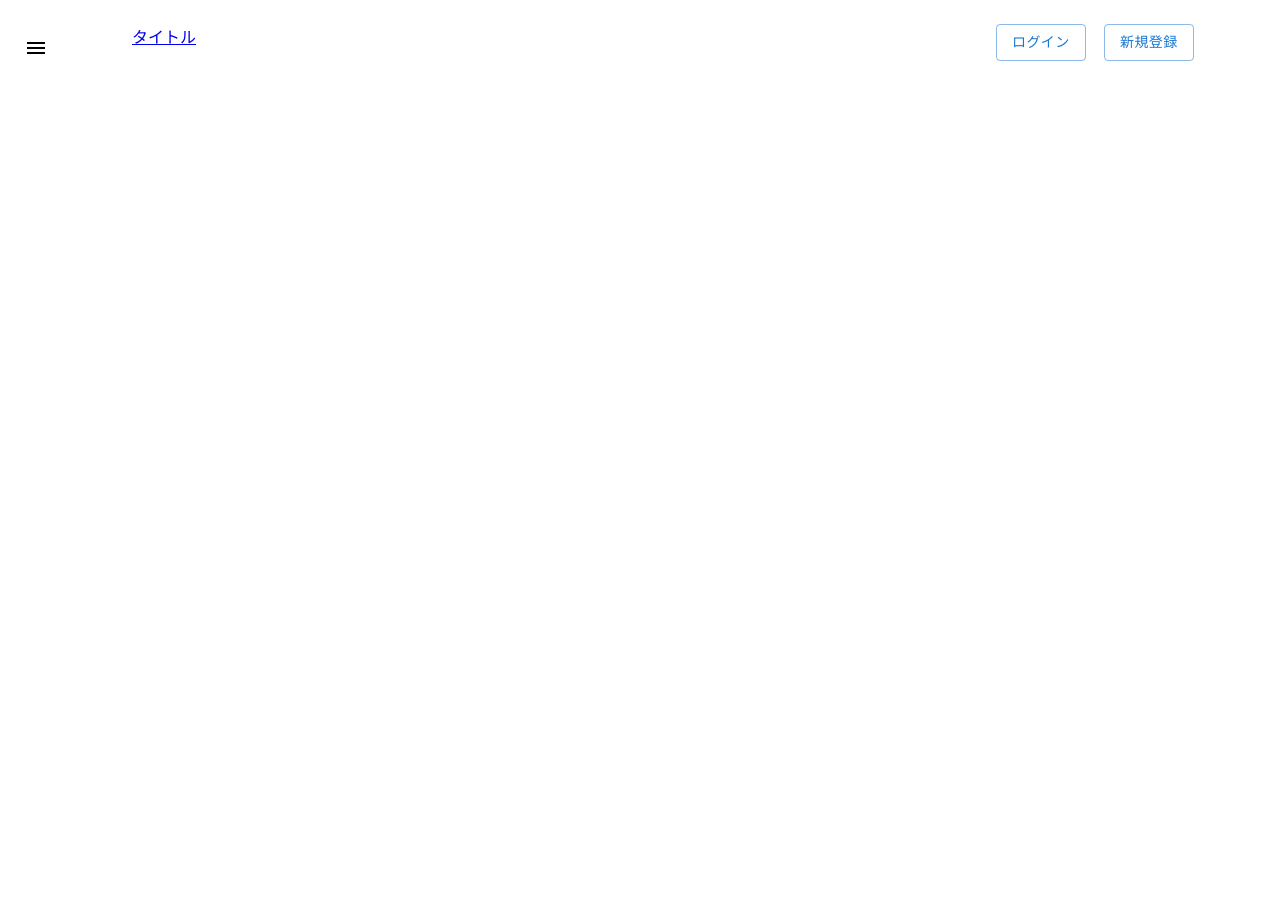
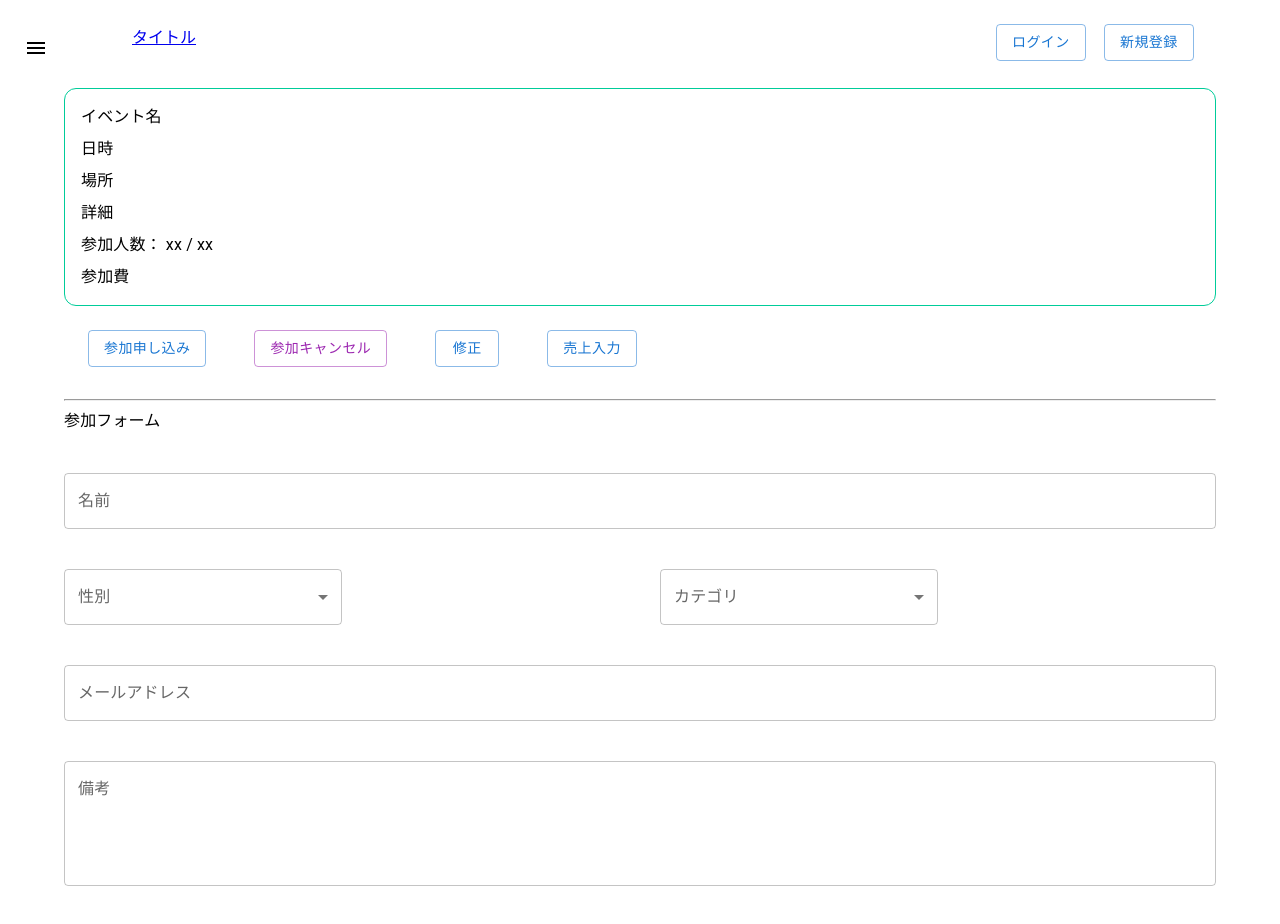
Before and after one commit to ke-kishimoto/opencourt-frontend, a React (Create React App) app: page /eventDetail/1/joinForm in a window 1280 px wide. Before the commit this address had no page. Shown: the top 924 px of the page. Before the commit the page ends 800 px from the top, so only its background shows below. Built offline with nearby package versions, Linux system fonts and the light colour scheme.

Commit message:
登録フォーム追加

```diff
--- a/src/App.js
+++ b/src/App.js
@@ -16,6 +16,7 @@ import UserCategory from './pages/UserCategory';
 import SegmentDelivery from './pages/SegmentDelivery';
 import EventSales from './components/EventSales';
 import JoinCancel from './components/JoinCancel';
+import JoinForm from './components/JoinForm';
 
 function App() {
   return (
@@ -38,6 +39,7 @@ function App() {
           <Route path="/eventDetail/:id" element={<EventDetail/>}>
             <Route path="eventSales" element={<EventSales/>}></Route>
             <Route path="joinCancel" element={<JoinCancel/>}></Route>
+            <Route path="joinForm" element={<JoinForm/>}></Route>
           </Route>
         </Routes>
       </BrowserRouter>
--- /dev/null
+++ b/src/components/JoinForm.js
@@ -0,0 +1,176 @@
+import TextField from '@mui/material/TextField';
+import Button from '@mui/material/Button';
+import Grid from '@mui/material/Grid';
+import Box from '@mui/material/Box';
+import Typography from '@mui/material/Typography';
+import InputLabel from '@mui/material/InputLabel';
+import MenuItem from '@mui/material/MenuItem';
+import FormControl from '@mui/material/FormControl';
+import Select from '@mui/material/Select';
+import { useState, useEffect } from "react";
+
+const JoinForm = () => {
+
+  const [companions, setCompanions] = useState([]);
+  const companion = {
+    name: '', gender: '', category: '',
+  };
+
+  const gender = [
+    { label: '男性', value: 'men' },
+    { label: '女性', value: 'women' },
+  ]
+
+  const categories = [
+    { id: 1, label: '社会人' },
+    { id: 2, label: '大学生' },
+    { id: 3, label: '高校生以下' },
+  ]
+
+  return (
+    <Box>
+      <Grid container spacing={5}>
+        <Grid item xs={12}>
+          <Typography>参加フォーム</Typography>
+        </Grid>
+        <Grid item xs={12}>
+          <TextField
+            fullWidth
+            label="名前"
+            variant="outlined"
+          />
+        </Grid>
+        <Grid item xs={6}>
+          <FormControl sx={{ width: '50%' }}>
+            <InputLabel>性別</InputLabel>
+            <Select
+              required
+              name="gender"
+              label="性別"
+            >
+              {gender.map(e => {
+                return (
+                  <MenuItem
+                    value={e.value}
+                    key={e.value}
+                  >
+                    {e.label}
+                  </MenuItem>
+                );
+              })}
+            </Select>
+          </FormControl>
+        </Grid>
+        <Grid item xs={6}>
+          <FormControl sx={{ width: '50%' }}>
+            <InputLabel>カテゴリ</InputLabel>
+            <Select
+              required
+              name="category"
+              label="カテゴリ"
+            >
+              {categories.map(e => {
+                return (
+                  <MenuItem
+                    value={e.id}
+                    key={e.value}
+                  >
+                    {e.label}
+                  </MenuItem>
+                );
+              })}
+            </Select>
+          </FormControl>
+        </Grid>
+        <Grid item xs={12}>
+          <TextField
+            fullWidth
+            label="メールアドレス"
+            variant="outlined"
+          />
+        </Grid>
+        <Grid item xs={12}>
+          <TextField
+            fullWidth
+            multiline
+            rows={4}
+            label="備考"
+            variant="outlined"
+          />
+        </Grid>
+        {companions.map(e => {
+          return (
+            <>
+              <Grid item xs={4}>
+                <TextField
+                  fullWidth
+                  label="名前"
+                  variant="outlined"
+                />
+              </Grid>
+              <Grid item xs={4}>
+                <FormControl sx={{ width: '50%' }}>
+                  <InputLabel>性別</InputLabel>
+                  <Select
+                    required
+                    name="gender"
+                    label="性別"
+                  >
+                    {gender.map(e => {
+                      return (
+                        <MenuItem
+                          value={e.value}
+                          key={e.value}
+                        >
+                          {e.label}
+                        </MenuItem>
+                      );
+                    })}
+                  </Select>
+                </FormControl>
+              </Grid>
+              <Grid item xs={4}>
+                <FormControl sx={{ width: '50%' }}>
+                  <InputLabel>カテゴリ</InputLabel>
+                  <Select
+                    required
+                    name="category"
+                    label="カテゴリ"
+                  >
+                    {categories.map(e => {
+                      return (
+                        <MenuItem
+                          value={e.id}
+                          key={e.value}
+                        >
+                          {e.label}
+                        </MenuItem>
+                      );
+                    })}
+                  </Select>
+                </FormControl>
+              </Grid>
+            </>
+          )
+        })}
+        <Grid item xs={12}>
+          <Button
+            variant="outlined"
+            onClick={() => {setCompanions(companions.concat(companion))}}
+          >
+            同伴者追加
+						</Button>
+        </Grid>
+        <Grid item xs={12}>
+          <Button
+            variant="contained"
+          >
+            登録
+						</Button>
+        </Grid>
+      </Grid>
+    </Box>
+  )
+}
+
+export default JoinForm;
--- a/src/pages/EventDetail.js
+++ b/src/pages/EventDetail.js
@@ -22,7 +22,7 @@ const EventDetail = () => {
           sx={{
             m: 3
           }}
-          onClick={() => { }}
+          onClick={() => { navigate('joinForm') }}
         >
           参加申し込み
           </Button>
```
